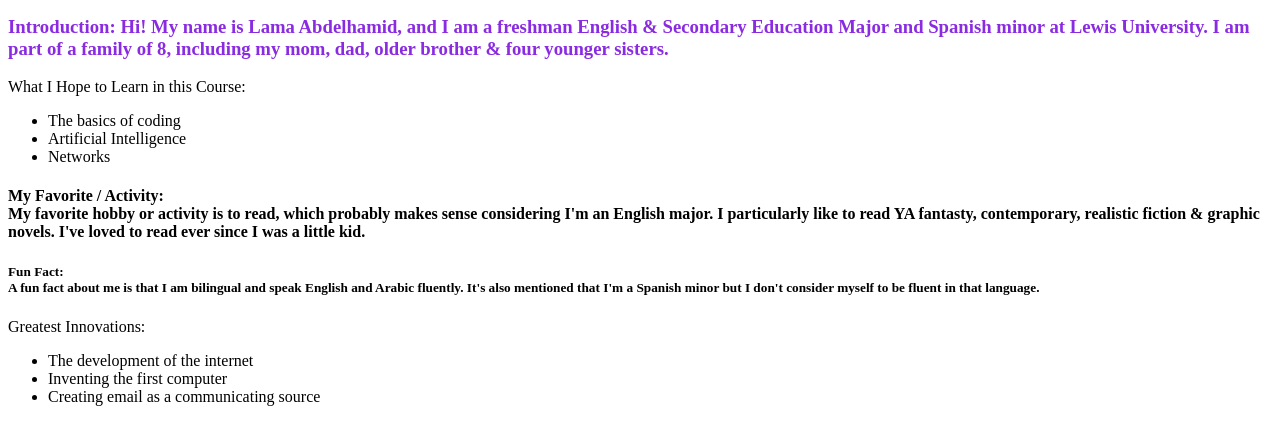
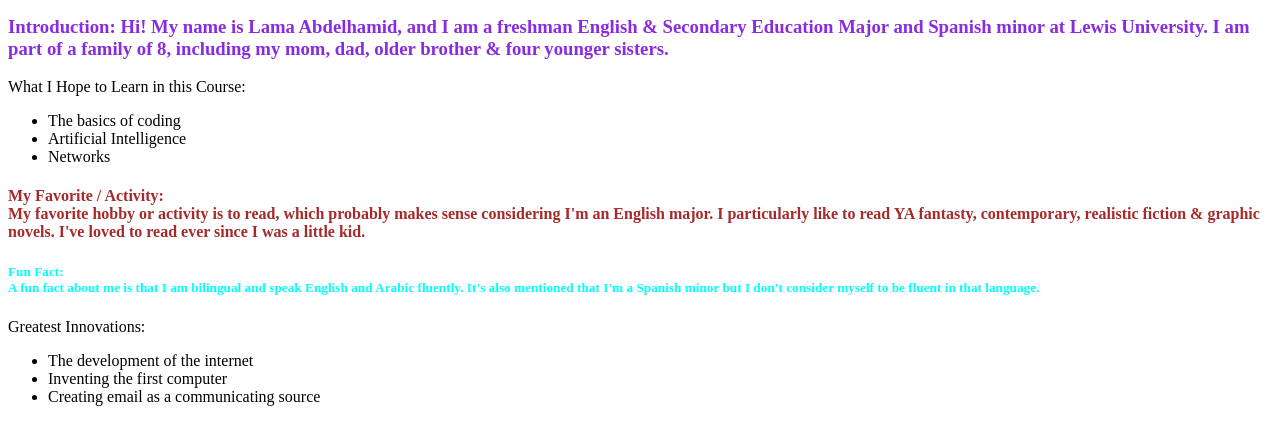
Before and after one commit to labdelhamid/hello-world, a plain HTML site: page index.html in a window 1280 px wide. Shown: the part 393-815 px from the top of the page. Drawn offline with Linux system fonts and the light colour scheme.

Commit message:
Update file.

```diff
--- a/hello-world.css
+++ b/hello-world.css
@@ -10,3 +10,5 @@ a {color:rgb(180, 132, 226);}
 h3 {color:blueviolet;}
 >>>>>>> 09ce184f1d738532efff68c6e09dba9f4c909df9
 ul {list-style-type: square;}
+h4 {color: brown; }
+h5 { color: aqua; }
```
